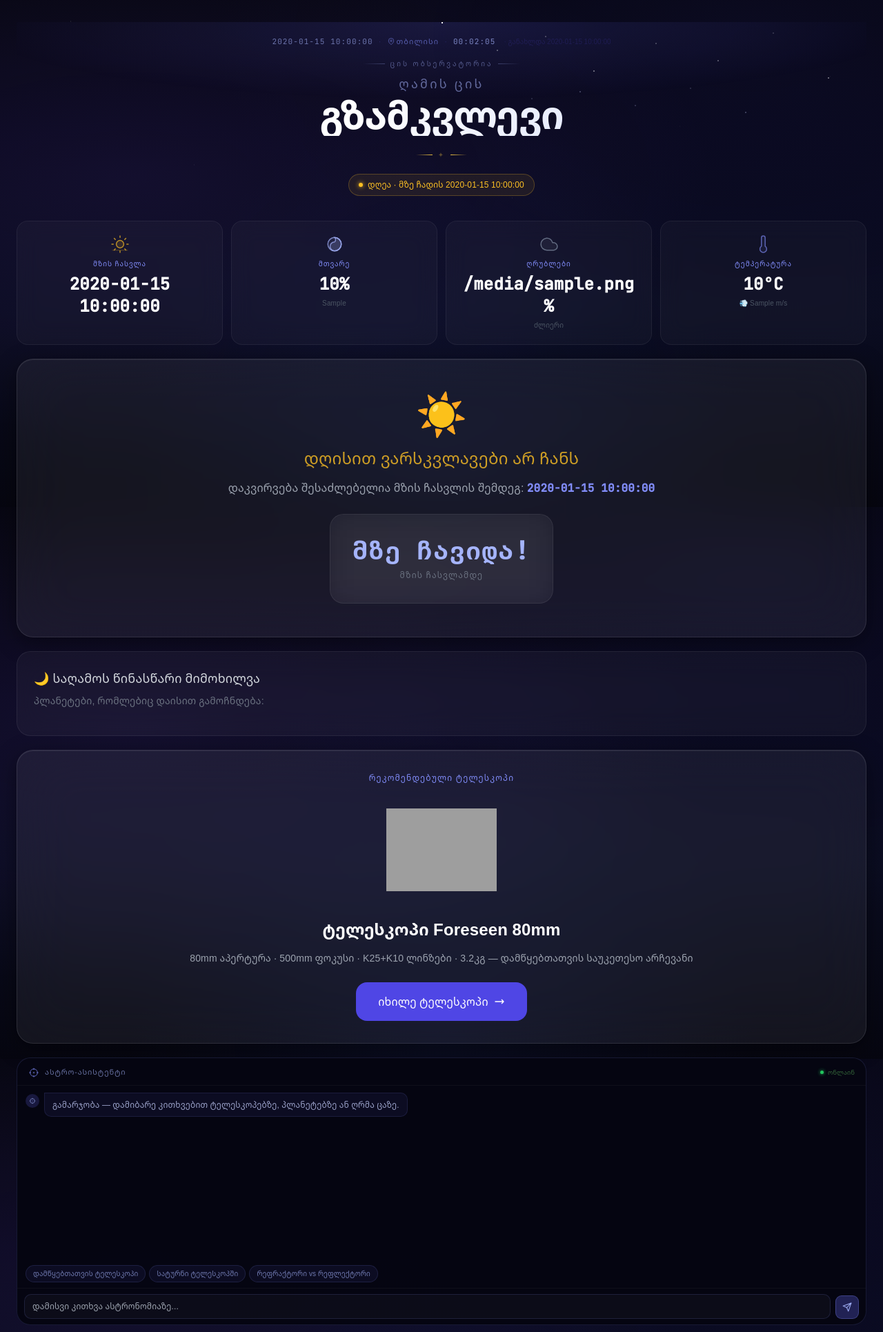
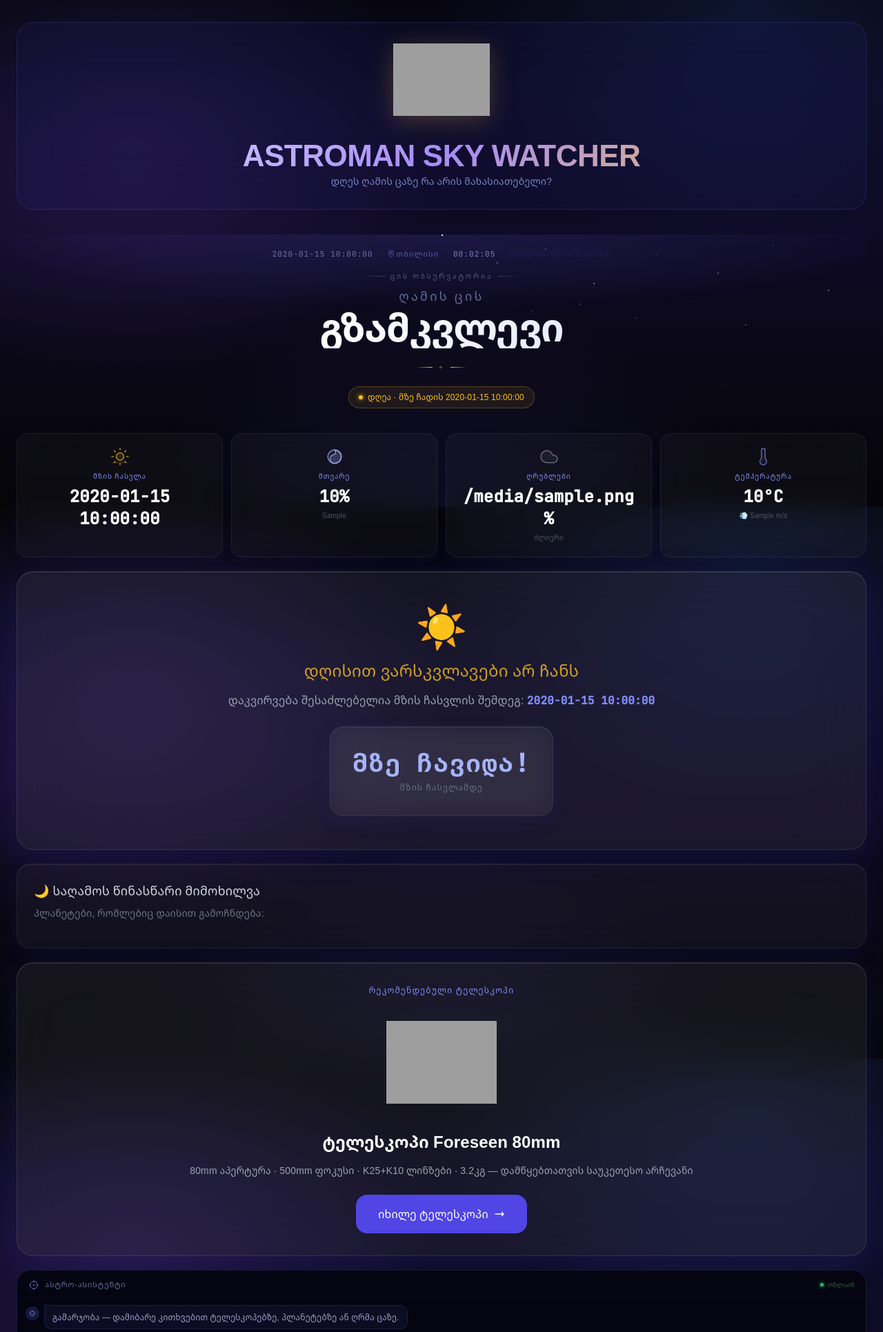
Before and after one commit to Rezimod/Astroman-Skywatcher, a FastAPI app: template app/templates/dashboard.html in a window 1280 px wide. Shown: the part 65-1996 px from the top of the page at 69% size. Run offline with FastAPI, Linux system fonts and the light colour scheme; the template is opened without the code that fills it: most values are stand-ins (such as "Sample title", 1, 10 or a date in 2020); some libraries are stand-ins or nearby versions; grey boxes are pictures that could not be loaded.

Commit message:
Premium dark cosmic redesign - enhanced CSS, logo integration, better animations

```diff
--- a/app/static/css/style.css
+++ b/app/static/css/style.css
@@ -2,12 +2,14 @@
 
 /* ─── CSS Variables ─── */
 :root {
-  --bg-deep:          #060610;
+  --bg-deep:          #050509;
+  --bg-darker:        #0a0a15;
   --accent:           #818cf8;
   --accent-v:         #a78bfa;
-  --glass-bg:         rgba(80, 100, 255, 0.04);
-  --glass-border:     rgba(255, 255, 255, 0.08);
-  --glass-highlight:  rgba(255, 255, 255, 0.12);
+  --accent-gold:      #f5c842;
+  --glass-bg:         rgba(80, 100, 255, 0.045);
+  --glass-border:     rgba(255, 255, 255, 0.085);
+  --glass-highlight:  rgba(255, 255, 255, 0.14);
   --c-mercury: #9ca3af;
   --c-venus:   #fbbf24;
   --c-mars:    #f87171;
@@ -34,10 +36,10 @@ html, body {
 
 body {
   background:
-    radial-gradient(ellipse at 15% 40%, rgba(99,60,180,0.12) 0%, transparent 55%),
-    radial-gradient(ellipse at 85% 15%, rgba(30,27,90,0.18) 0%, transparent 50%),
-    radial-gradient(ellipse at 50% 95%, rgba(20,30,80,0.25) 0%, transparent 50%),
-    linear-gradient(180deg, #060610 0%, #08081a 35%, #0a0c20 65%, #060610 100%) !important;
+    radial-gradient(ellipse 800px 600px at 15% 35%, rgba(139,92,246,0.15) 0%, transparent 55%),
+    radial-gradient(ellipse 900px 700px at 85% 10%, rgba(59,130,246,0.12) 0%, transparent 50%),
+    radial-gradient(ellipse 700px 500px at 50% 100%, rgba(79,70,229,0.1) 0%, transparent 60%),
+    linear-gradient(180deg, #050509 0%, #0a081f 25%, #0f0a25 50%, #0a0815 75%, #050509 100%) !important;
   background-attachment: fixed !important;
   font-feature-settings: 'liga' 1;
   letter-spacing: 0.01em;
@@ -67,45 +69,47 @@ body::before {
 
 body > * { position: relative; z-index: 1; }
 
-/* ─── GLASSMORPHISM — iPhone-style ─── */
+/* ─── GLASSMORPHISM — Premium Edition ─── */
 .glass {
-  background: var(--glass-bg);
-  backdrop-filter: blur(40px) saturate(180%);
-  -webkit-backdrop-filter: blur(40px) saturate(180%);
+  background: rgba(15,15,40,0.35);
+  backdrop-filter: blur(45px) saturate(190%);
+  -webkit-backdrop-filter: blur(45px) saturate(190%);
   border: 1px solid var(--glass-border);
-  border-top-color: var(--glass-highlight);
-  border-left-color: rgba(255,255,255,0.10);
+  border-top-color: rgba(255,255,255,0.15);
+  border-left-color: rgba(255,255,255,0.12);
   border-radius: 20px;
+  box-shadow: 0 8px 32px rgba(79,70,229,0.08), inset 0 1px 0 rgba(255,255,255,0.06);
 }
 
 .glass-strong {
-  background: rgba(90,110,255,0.06);
-  backdrop-filter: blur(60px) saturate(200%);
-  -webkit-backdrop-filter: blur(60px) saturate(200%);
-  border: 1px solid rgba(255,255,255,0.10);
-  border-top-color: rgba(255,255,255,0.16);
-  border-left-color: rgba(255,255,255,0.12);
+  background: rgba(25,20,70,0.4);
+  backdrop-filter: blur(60px) saturate(210%);
+  -webkit-backdrop-filter: blur(60px) saturate(210%);
+  border: 1px solid rgba(129,140,248,0.25);
+  border-top-color: rgba(255,255,255,0.18);
+  border-left-color: rgba(255,255,255,0.14);
   border-radius: 24px;
-  box-shadow: 0 8px 32px rgba(0,0,0,0.4), inset 0 1px 0 rgba(255,255,255,0.08);
+  box-shadow: 0 12px 48px rgba(79,70,229,0.15), inset 0 1px 0 rgba(255,255,255,0.1);
 }
 
 .glass-card {
-  background: rgba(80,100,255,0.03);
-  backdrop-filter: blur(40px) saturate(160%);
-  -webkit-backdrop-filter: blur(40px) saturate(160%);
+  background: rgba(20,18,60,0.3);
+  backdrop-filter: blur(42px) saturate(170%);
+  -webkit-backdrop-filter: blur(42px) saturate(170%);
   border: 1px solid var(--glass-border);
   border-top-color: var(--glass-highlight);
-  border-left-color: rgba(255,255,255,0.09);
+  border-left-color: rgba(255,255,255,0.11);
   border-radius: 16px;
-  transition: all 0.3s cubic-bezier(0.4,0,0.2,1);
+  transition: all 0.35s cubic-bezier(0.34,1.56,0.64,1);
+  box-shadow: 0 4px 16px rgba(79,70,229,0.06);
 }
 
 .glass-card:hover {
-  background: rgba(100,120,255,0.07);
-  border-color: rgba(129,140,248,0.2);
-  border-top-color: rgba(255,255,255,0.18);
-  transform: translateY(-2px);
-  box-shadow: 0 8px 24px rgba(0,0,0,0.3), 0 0 0 1px rgba(129,140,248,0.08);
+  background: rgba(30,28,80,0.45);
+  border-color: rgba(165,180,252,0.35);
+  border-top-color: rgba(255,255,255,0.22);
+  transform: translateY(-3px);
+  box-shadow: 0 12px 32px rgba(129,140,248,0.15), 0 0 0 1px rgba(129,140,248,0.12);
 }
 
 /* ─── Section Header Left Accent ─── */
@@ -242,3 +246,168 @@ body > * { position: relative; z-index: 1; }
 
 /* ─── Text Safety ─── */
 * { overflow-wrap: break-word; word-break: normal; }
+
+/* ─── ASTROMAN Logo & Header ─── */
+.astroman-logo {
+  max-width: 140px;
+  height: auto;
+  margin: 0 auto 20px;
+  filter: drop-shadow(0 4px 12px rgba(245,200,66,0.15));
+  animation: logo-glow 4s ease-in-out infinite;
+}
+
+@keyframes logo-glow {
+  0%, 100% { filter: drop-shadow(0 4px 12px rgba(245,200,66,0.15)); }
+  50% { filter: drop-shadow(0 8px 20px rgba(245,200,66,0.25)); }
+}
+
+.dashboard-hero {
+  text-align: center;
+  margin-bottom: 36px;
+  padding: 30px 20px;
+  background: rgba(79,70,229,0.06);
+  border: 1px solid rgba(129,140,248,0.15);
+  border-radius: 24px;
+  backdrop-filter: blur(40px);
+  -webkit-backdrop-filter: blur(40px);
+}
+
+.dashboard-hero h1 {
+  font-size: clamp(28px, 5vw, 44px);
+  font-weight: 700;
+  margin-bottom: 8px;
+  background: linear-gradient(135deg, #e0e7ff 0%, #a78bfa 50%, #f5c842 100%);
+  -webkit-background-clip: text;
+  -webkit-text-fill-color: transparent;
+  background-clip: text;
+  letter-spacing: -0.5px;
+}
+
+.dashboard-hero p {
+  color: rgba(165,180,252,0.7);
+  font-size: 14px;
+}
+
+/* ─── Premium Stat Cards ─── */
+.stat-card {
+  background: rgba(20,18,60,0.35);
+  backdrop-filter: blur(40px) saturate(180%);
+  -webkit-backdrop-filter: blur(40px) saturate(180%);
+  border: 1px solid rgba(129,140,248,0.2);
+  border-top-color: rgba(255,255,255,0.12);
+  border-radius: 20px;
+  padding: 24px;
+  transition: all 0.35s cubic-bezier(0.34,1.56,0.64,1);
+  position: relative;
+  overflow: hidden;
+}
+
+.stat-card::before {
+  content: '';
+  position: absolute;
+  inset: 0;
+  background: linear-gradient(135deg, rgba(245,200,66,0.08) 0%, transparent 50%, rgba(129,140,248,0.04) 100%);
+  pointer-events: none;
+  opacity: 0;
+  transition: opacity 0.35s ease;
+}
+
+.stat-card:hover {
+  transform: translateY(-4px);
+  border-color: rgba(165,180,252,0.3);
+  box-shadow: 0 12px 40px rgba(129,140,248,0.12), 0 0 0 1px rgba(129,140,248,0.1);
+}
+
+.stat-card:hover::before {
+  opacity: 1;
+}
+
+/* ─── Gold Accent Elements ─── */
+.gold-accent {
+  color: var(--accent-gold);
+  text-shadow: 0 0 8px rgba(245,200,66,0.3);
+}
+
+.gold-underline {
+  position: relative;
+  padding-bottom: 4px;
+}
+
+.gold-underline::after {
+  content: '';
+  position: absolute;
+  bottom: 0;
+  left: 0;
+  width: 100%;
+  height: 2px;
+  background: linear-gradient(90deg, var(--accent-gold), transparent);
+  border-radius: 1px;
+}
+
+/* ─── Enhanced Button Styles ─── */
+.btn-premium {
+  background: linear-gradient(135deg, var(--accent-gold), #f59e0b);
+  color: #030303;
+  font-weight: 700;
+  padding: 12px 28px;
+  border-radius: 12px;
+  border: none;
+  cursor: pointer;
+  transition: all 0.3s ease;
+  box-shadow: 0 8px 24px rgba(245,200,66,0.25);
+  position: relative;
+  overflow: hidden;
+}
+
+.btn-premium:hover {
+  transform: translateY(-2px);
+  box-shadow: 0 12px 32px rgba(245,200,66,0.35);
+}
+
+.btn-premium:active {
+  transform: translateY(0);
+}
+
+/* ─── Premium Animations ─── */
+@keyframes shimmer-premium {
+  0% { transform: translateX(-1000px); }
+  100% { transform: translateX(1000px); }
+}
+
+@keyframes cosmic-rotate {
+  0% { transform: rotate(0deg); }
+  100% { transform: rotate(360deg); }
+}
+
+.cosmic-spin {
+  animation: cosmic-rotate 20s linear infinite;
+}
+
+/* ─── Hover Glow Effects ─── */
+.hover-glow {
+  transition: all 0.3s ease;
+  position: relative;
+}
+
+.hover-glow:hover {
+  text-shadow: 0 0 12px rgba(129,140,248,0.6);
+}
+
+/* ─── Premium Scrollbar ─── */
+::-webkit-scrollbar {
+  width: 8px;
+}
+
+::-webkit-scrollbar-track {
+  background: rgba(15,15,40,0.3);
+}
+
+::-webkit-scrollbar-thumb {
+  background: linear-gradient(180deg, rgba(129,140,248,0.5), rgba(167,139,250,0.5));
+  border-radius: 10px;
+  transition: all 0.2s ease;
+}
+
+::-webkit-scrollbar-thumb:hover {
+  background: linear-gradient(180deg, rgba(129,140,248,0.8), rgba(167,139,250,0.8));
+}
--- a/app/templates/dashboard.html
+++ b/app/templates/dashboard.html
@@ -3,6 +3,16 @@
 {% block title %}ღამის ცის გზამკვლევი — ASTROMAN{% endblock %}
 
 {% block content %}
+<!-- ASTROMAN Logo & Hero Section -->
+<div class="dashboard-hero animate-in">
+    <div class="flex justify-center mb-4">
+        <img src="https://astroman.ge/wp-content/uploads/2024/12/astroman-logo.png" alt="ASTROMAN" class="astroman-logo" onerror="this.style.display='none';this.nextElementSibling.style.display='block';">
+        <div style="display:none;font-size:2.5rem;">🌌</div>
+    </div>
+    <h1 class="text-3xl sm:text-4xl font-bold hover-glow">ASTROMAN SKY WATCHER</h1>
+    <p>დღეს ღამის ცაზე რა არის მახასიათებელი?</p>
+</div>
+
 <div class="space-y-5">
 
     <!-- Hero Header -->
```
